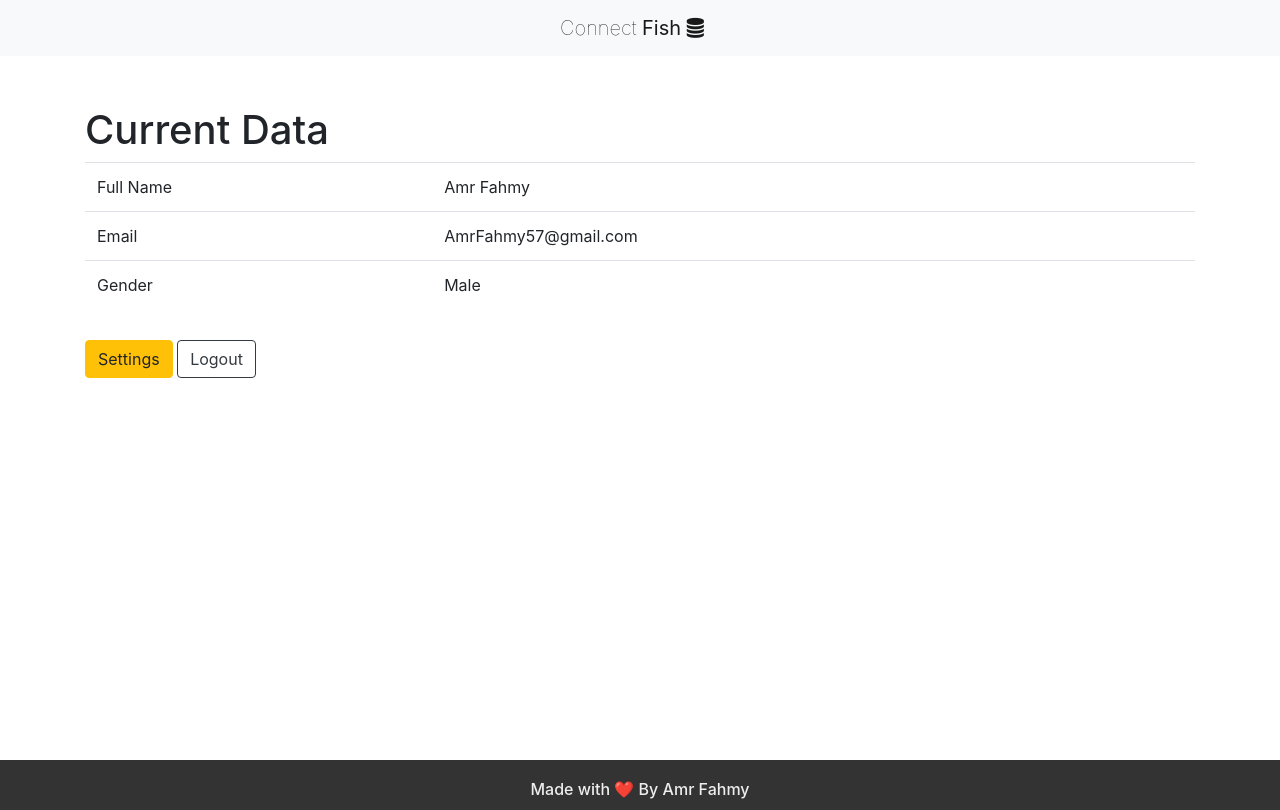
After one commit to amrable/login-page, a PHP site: page /home.php in a window 1280 px wide. The commit adds this page. Run offline with PHP 8.4, Linux system fonts and the light colour scheme.

Commit message:
add home content

```diff
--- a/css/styles.css
+++ b/css/styles.css
@@ -16,7 +16,9 @@ button{
 h6{
   margin: 0;
 }
-
+.all{
+    min-height: 95vh;
+}
 
 .body{
   margin: 35px;
@@ -48,8 +50,10 @@ h6{
 .myimg{
   width: 50%;
 }
-
-footer{
+.footer {
+  left: 0;
+  bottom: 0;
+  width: 100%;
   margin: 0;
   text-align: center;
   background-color: #333;
--- /dev/null
+++ b/home.php
@@ -0,0 +1,29 @@
+<?php include 'partials/header.php'; ?>
+
+
+<div class="home description container">
+  <h1>Current Data</h1>
+
+  <table class="table">
+    <tbody>
+      <tr>
+        <td>Full Name</td>
+        <td>Amr Fahmy</td>
+      </tr>
+      <tr>
+        <td>Email</td>
+        <td>AmrFahmy57@gmail.com</td>
+      </tr>
+      <tr>
+        <td>Gender</td>
+        <td>Male</td>
+      </tr>
+    </tbody>
+  </table>
+
+  <button class="btn btn-warning" type="button" name="button">Settings</button>
+  <button class="btn btn-outline-dark" type="button" name="button">Logout</button>
+</div>
+
+
+<?php include 'partials/footer.php'; ?>
--- a/partials/footer.php
+++ b/partials/footer.php
@@ -1,11 +1,13 @@
+</div>
 
 <footer >
-  <div class="foots">
+  <div class="footer">
 
   <h6>Made with ❤️ By Amr Fahmy</h6>
 </div>
 
 </footer>
+
 
     <!-- Optional JavaScript -->
     <!-- jQuery first, then Popper.js, then Bootstrap JS -->
--- a/partials/header.php
+++ b/partials/header.php
@@ -16,8 +16,10 @@
     <link rel="stylesheet" href="css/styles.css">
     <title>Connect Fish</title>
   </head>
-  <body>
+  <body >
 
+
+<div class="all">
 
 
       <nav class="navbar navbar-expand-sm navbar-light bg-light" data-toggle="affix">
```
